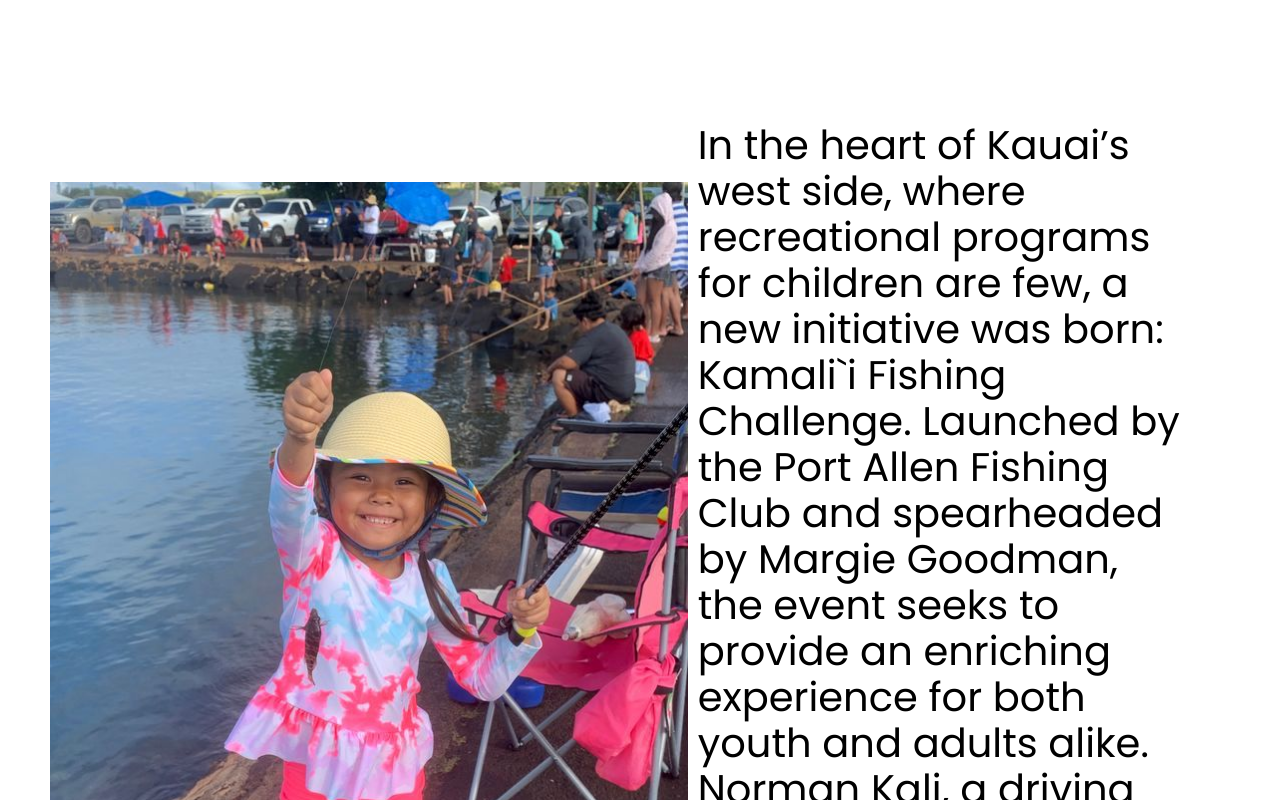
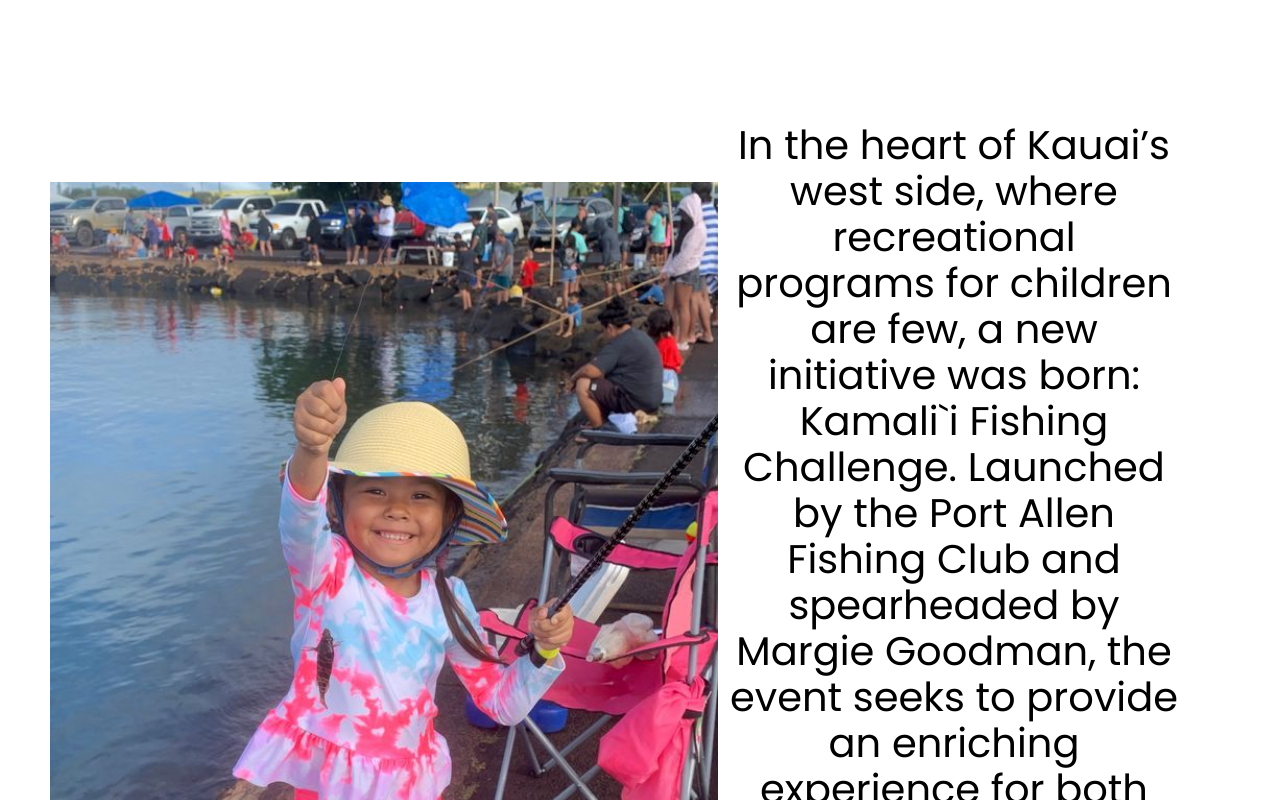
Before and after one commit to shealynas/kamalii, a React (Vite) app: page / in a window 1280 px wide. Shown: the part 1380-2180 px from the top of the page. Built offline with nearby package versions, Linux system fonts and the light colour scheme; a web font is replaced by a local one.

Commit message:
made about section mobile

```diff
--- a/src/App.css
+++ b/src/App.css
@@ -50,6 +50,7 @@
   font-size: 4.5rem;
   color: #053e43;
   margin-top: 1rem;
+  margin-left: 7px;
 }
 
 /* .sub-title-container {
@@ -59,7 +60,7 @@
 
 .sub-title {
   font-family: "Caudex", serif;
-  font-weight: 500;
+  font-weight: 525;
   font-size: 2.5rem;
   color: #08585f;
   margin: 12px;
@@ -97,6 +98,8 @@
   font-size: 1.25rem;
   margin-left: 12px;
   margin-bottom: 0;
+  font-weight: 400;
+  text-shadow: 1px white;
 }
 
 /* .host-section {
@@ -118,38 +121,44 @@
 
 .about-section {
   z-index: 0;
-  height: 700px;
+  /* height: 700px; */
   display: grid;
-  grid-template-columns: 1fr 1.25fr;
-  margin-top: 300px;
-  /* margin-bottom: 0; */
+  grid-template-rows: 1fr 1fr;
+  margin-top: 100px;
+  margin-bottom: 0;
+  padding-bottom: 0;
   background-color: white;
 }
 
 .about-section p {
-  display: grid;
-  align-items: center;
-  margin-top: -150px;
-  margin-right: 100px;
-  margin-left: -40px;
-  font-size: 40px;
+  /* display: flex;
+  justify-items: center;
+  align-self: center; */
+  margin-top: 0;
+  margin-right: 20px;
+  margin-left: 20px;
+  margin-bottom: 20px;
+  font-size: 1.1rem;
+  text-align: center;
   font-family: "Poppins", sans-serif;
 }
 
 .about-img {
   /* z-index: 1; */
-  height: 950px;
-  margin-top: -140px;
-  border: 50px solid white;
+  width: 100%;
+  height: auto;
+  margin-top: 0;
+  border: 30px solid white;
   display: flex;
   justify-self: center;
 }
 
 .ig-feed-section {
   margin-top: 0;
+
   /* margin-bottom: 200px; */
   background-color: #01508b;
-  /* overflow: hidden; */
+  overflow: hidden;
 }
 
 .stay-updated-text {
@@ -227,6 +236,7 @@ footer {
   height: 300px;
 }
 
+/*desktop view*/
 @media (min-width: 768px) {
   .bg-img {
     background-image: url("/BoyFishing2.jpg");
@@ -268,4 +278,33 @@ footer {
     margin-left: 40px;
     margin-bottom: 0;
   }
+  .about-section {
+    z-index: 0;
+    height: 700px;
+    display: grid;
+    grid-template-columns: 1fr 1.25fr;
+    margin-top: 300px;
+    /* margin-bottom: 0; */
+  }
+
+  .about-section p {
+    display: grid;
+    align-items: center;
+    margin-top: -150px;
+    margin-right: 100px;
+    margin-left: -40px;
+    font-size: 40px;
+    /* text-align: start; */
+  }
+
+  .about-img {
+    /* z-index: 1; */
+    /* height: 950px; */
+    width: 48rem;
+    height: auto;
+    margin-top: -140px;
+    border: 50px solid white;
+    display: flex;
+    justify-self: center;
+  }
 }
```
Also changed, not shown: src/images/BoyFishing3.jpg.
